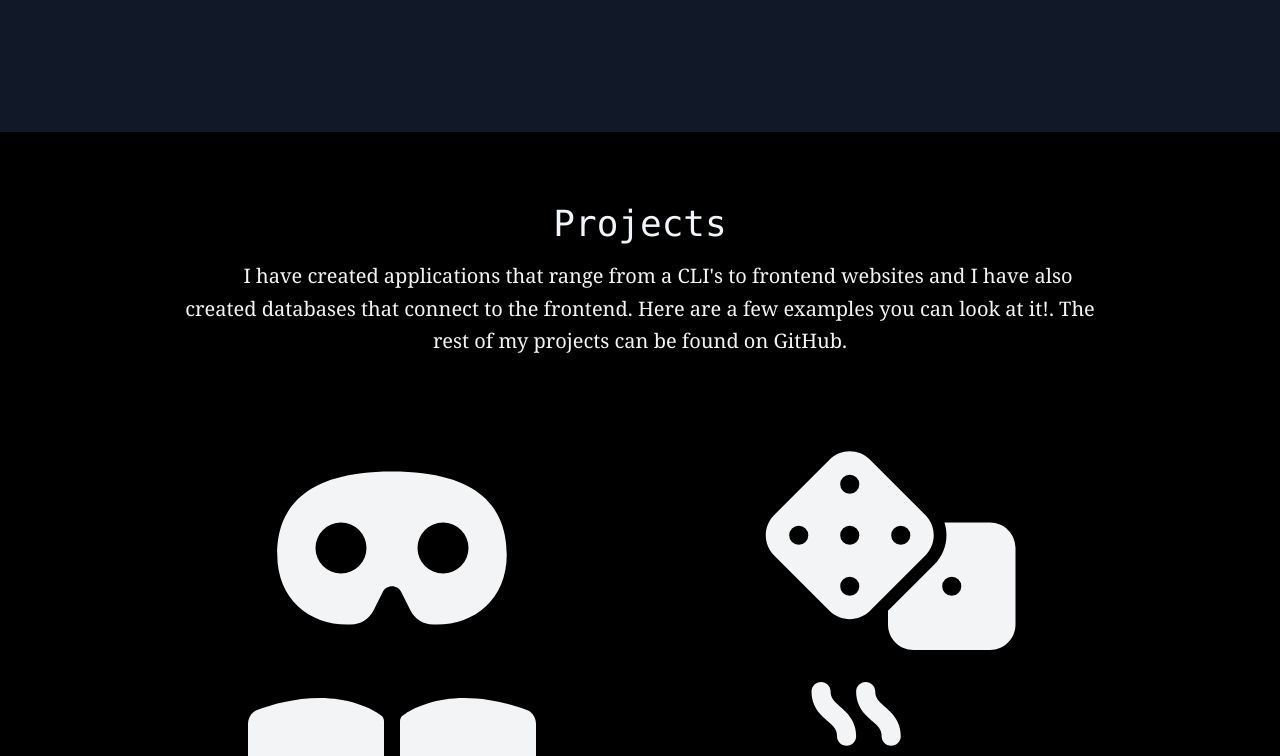
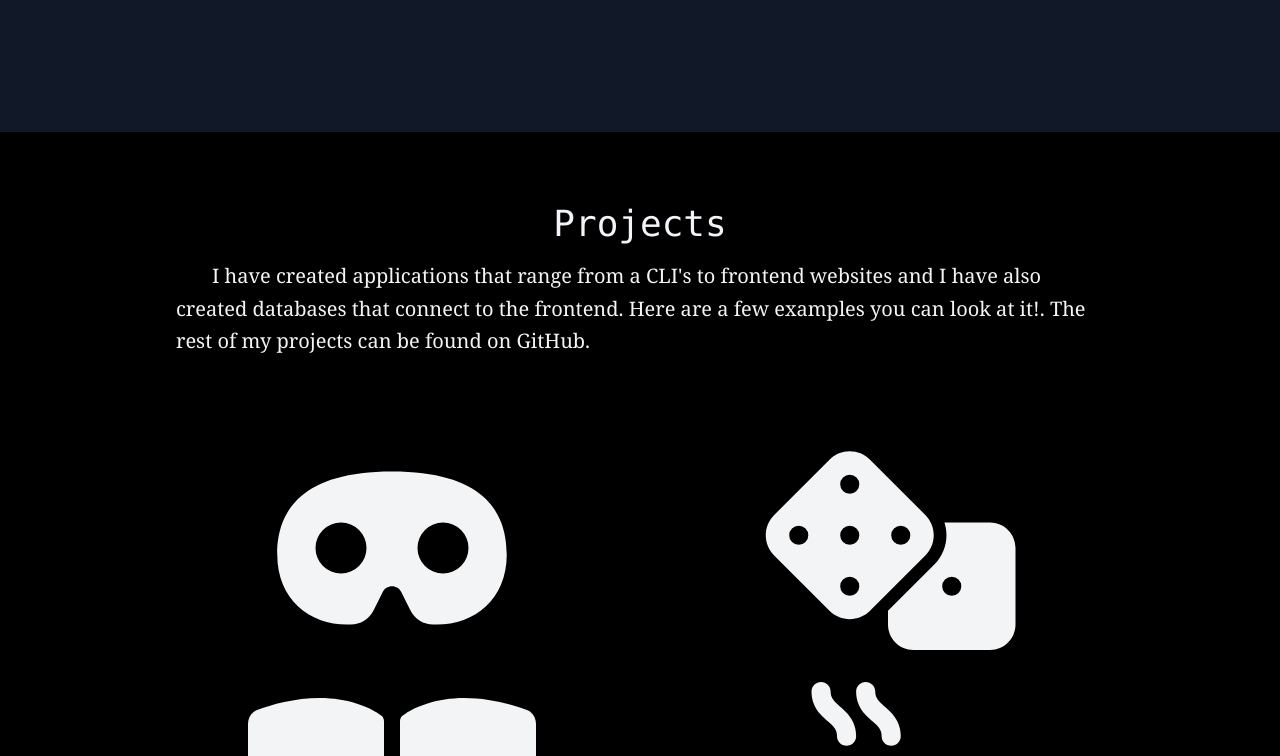
Before and after one commit to Kyle-Holmstrom/kyleholmstrom.github.io, a React (Create React App) app: page / in a window 1280 px wide. Shown: the part 1320-2076 px from the top of the page. Built offline with nearby package versions, Linux system fonts and the light colour scheme.

Commit message:
Fixed issue with projects section text being out of line i.e. looked like a stair step pattern.

```diff
--- a/src/components/Projects.js
+++ b/src/components/Projects.js
@@ -74,7 +74,7 @@ const Projects = (props) => {
     } else if (props.showProject === true) {
       return (
         <section id="project" className="text-gray-400 bg-black">
-            <div className="container px-5 py-10 mx-auto text-center lg:px-40">
+            <div className="container px-5 py-10 mx-auto lg:px-40">
                 <div className="flex flex-col w-full mb-20">
                     <span className="mx-auto inline-block w-10 mb-4" />
                     <h1 className="text-slate-100 font-mono flex justify-center text-4xl leading-loose">
```
